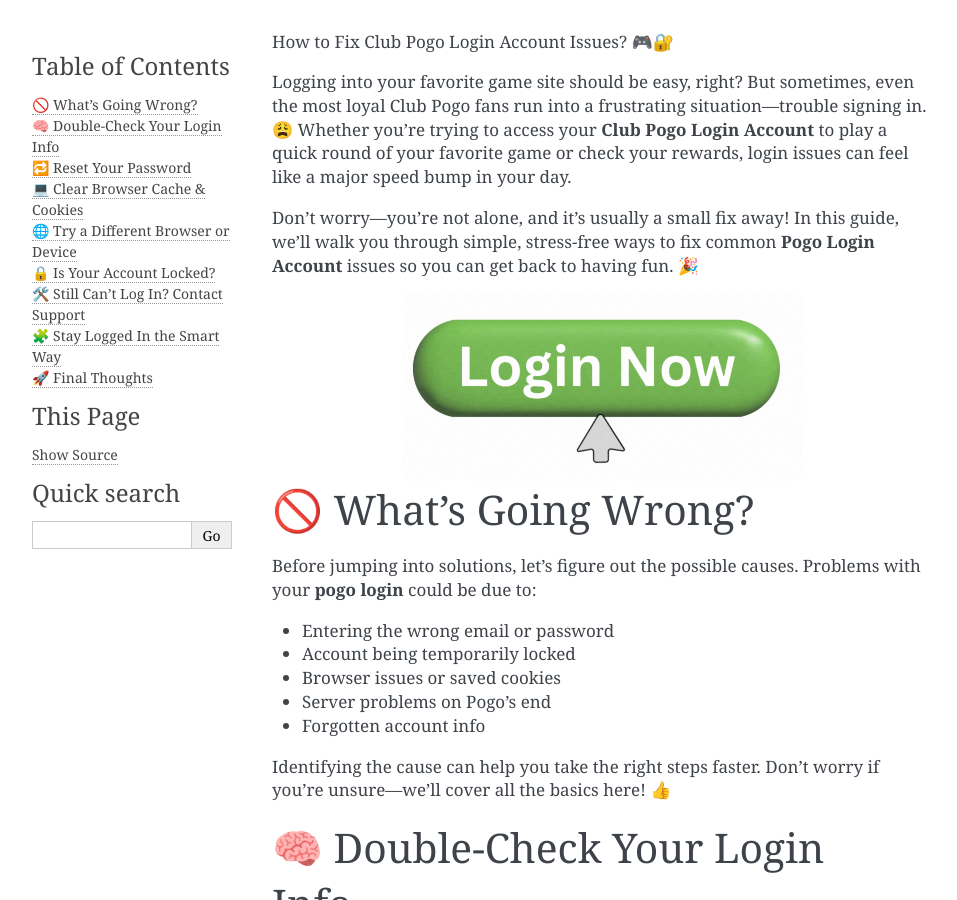
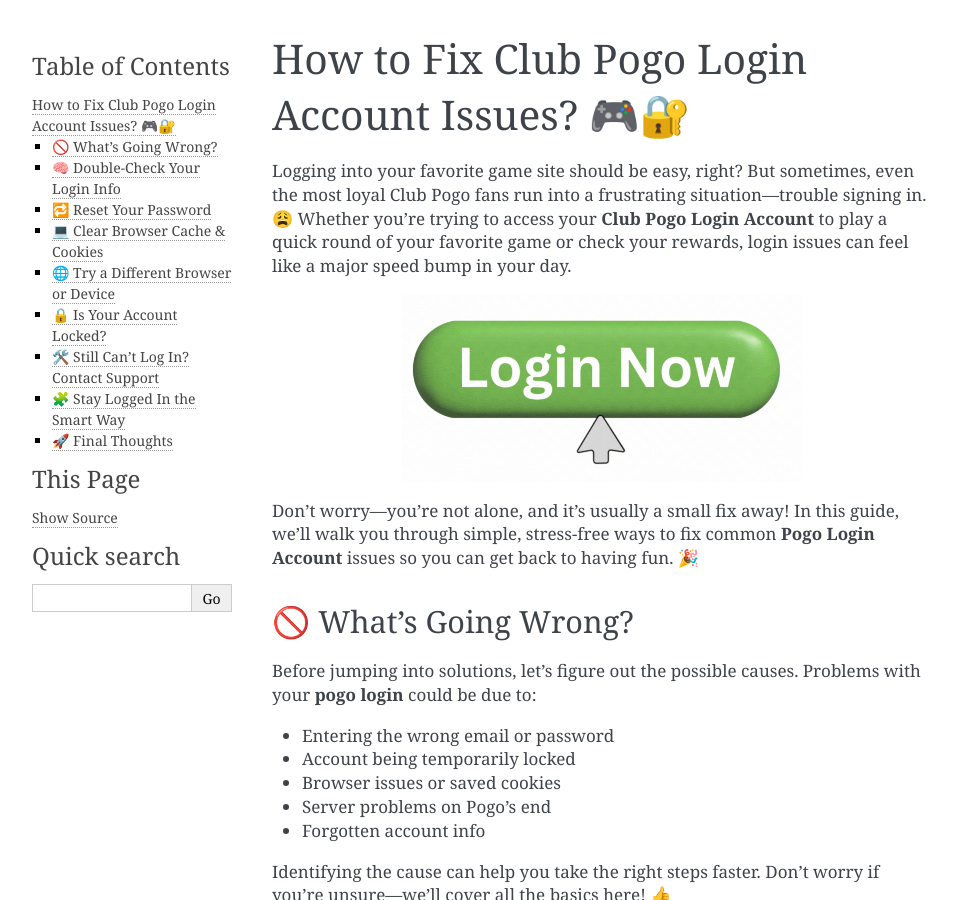
Before and after one commit to robertdean55/pogo-games, a Sphinx documentation site: the page built from docs/index.rst, in a window 1280 px wide and 900 px high. Shown: the whole window, without its empty margins (148-1105 px from the left). Built offline with Sphinx 7.4.7, drawn with Linux system fonts in a browser that asks for light colours.

Commit message:
Update index.rst

```diff
--- a/docs/index.rst
+++ b/docs/index.rst
@@ -1,5 +1,5 @@
 How to Fix Club Pogo Login Account Issues? 🎮🔐
-  ------------------------------------------
+================================================
 
 .. toctree::
    :maxdepth: 2
@@ -9,13 +9,16 @@
 
 Logging into your favorite game site should be easy, right? But sometimes, even the most loyal Club Pogo fans run into a frustrating situation—trouble signing in. 😩 Whether you're trying to access your **Club Pogo Login Account** to play a quick round of your favorite game or check your rewards, login issues can feel like a major speed bump in your day.
 
-Don’t worry—you’re not alone, and it’s usually a small fix away! In this guide, we’ll walk you through simple, stress-free ways to fix common **Pogo Login Account** issues so you can get back to having fun. 🎉
-
 .. image:: login-now.gif
    :alt: My Project Logo
    :width: 400px
    :align: center
    :target: https://pogo-play.net/
+
+
+
+Don’t worry—you’re not alone, and it’s usually a small fix away! In this guide, we’ll walk you through simple, stress-free ways to fix common **Pogo Login Account** issues so you can get back to having fun. 🎉
+
 
 
 🚫 What’s Going Wrong?
```
